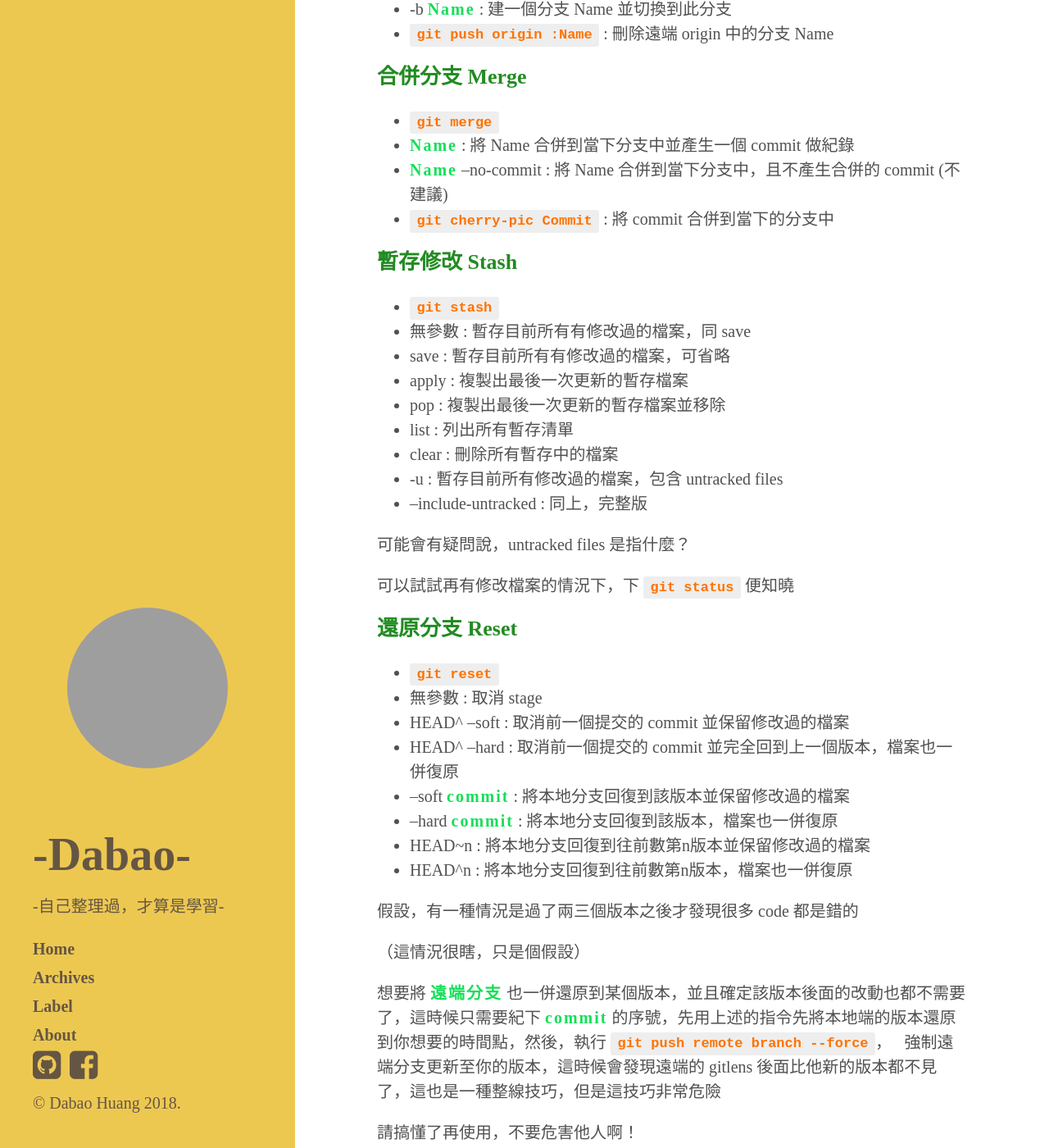
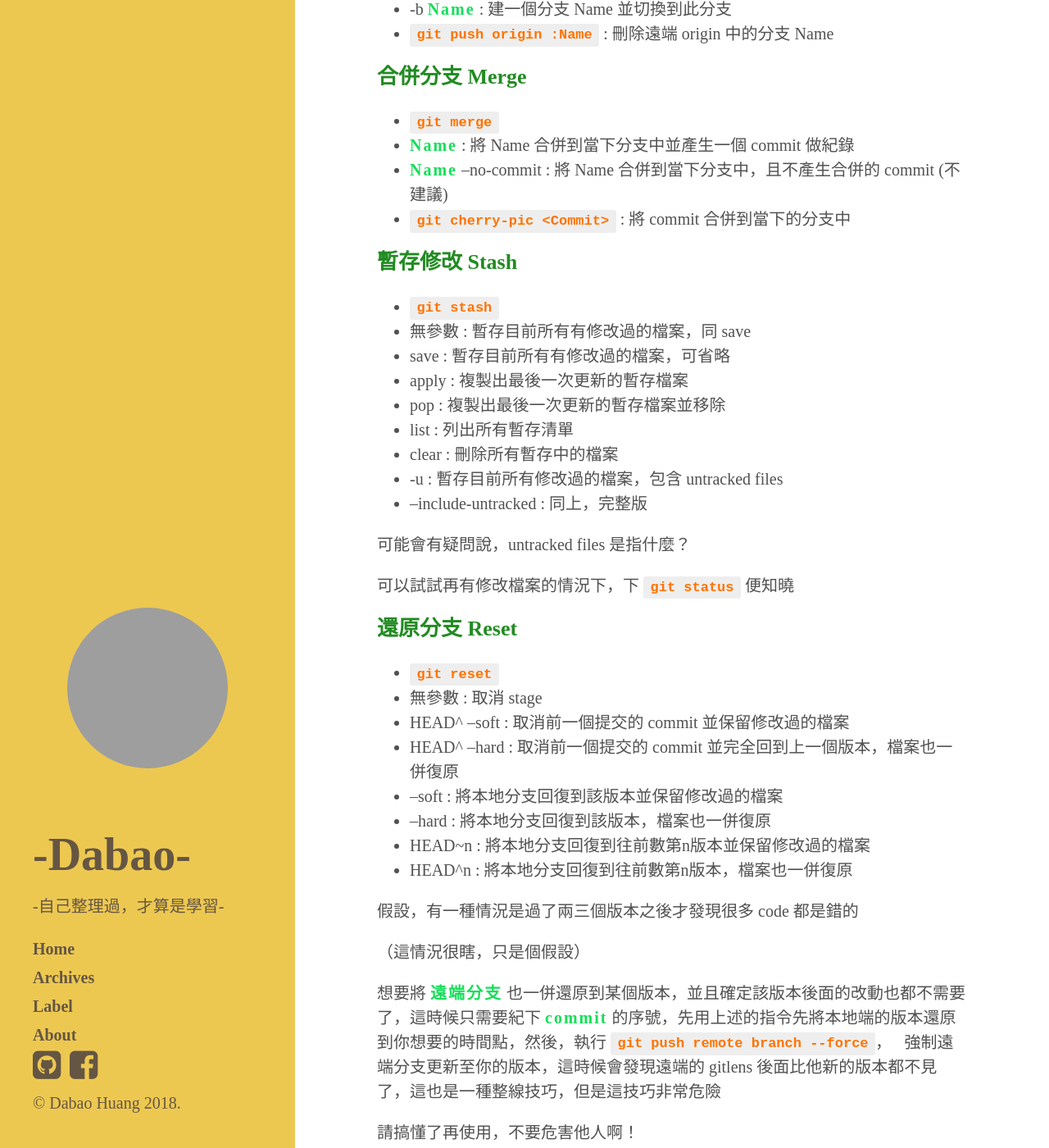
Before and after one commit to DabaoHuang/dabaohuang.github.io, a Jekyll site: the page built from _posts/2018-07-18-git-command-produce.md, in a window 1280 px wide and 1400 px high, scrolled down 2601 px. Shown: the whole window at 82% size. Built offline with Jekyll 4.4.1, drawn with Linux system fonts in a browser that asks for light colours; nearby versions of some CDN libraries; comment, search, counter and statistics services are not loaded; grey boxes are pictures that could not be loaded.

Commit message:
:blush: 2018-07-18-git-command-produce.md

```diff
--- a/_posts/2018-07-18-git-command-produce.md
+++ b/_posts/2018-07-18-git-command-produce.md
@@ -72,7 +72,7 @@
  - `git merge`
   - **Name** : 將 Name 合併到當下分支中並產生一個 commit 做紀錄
   - **Name** --no-commit : 將 Name 合併到當下分支中，且不產生合併的 commit (不建議)
- - `git cherry-pic Commit` : 將 commit 合併到當下的分支中
+ - `git cherry-pic <Commit>` : 將 commit 合併到當下的分支中
 
 ## 暫存修改 Stash
 
@@ -96,8 +96,8 @@
   - 無參數 : 取消 stage
   - HEAD^ --soft : 取消前一個提交的 commit 並保留修改過的檔案
   - HEAD^ --hard : 取消前一個提交的 commit 並完全回到上一個版本，檔案也一併復原
-  - --soft **commit** : 將本地分支回復到該版本並保留修改過的檔案
-  - --hard **commit** : 將本地分支回復到該版本，檔案也一併復原
+  - --soft <commit> : 將本地分支回復到該版本並保留修改過的檔案
+  - --hard <commit> : 將本地分支回復到該版本，檔案也一併復原
   - HEAD~n : 將本地分支回復到往前數第n版本並保留修改過的檔案
   - HEAD^n : 將本地分支回復到往前數第n版本，檔案也一併復原
 
```
